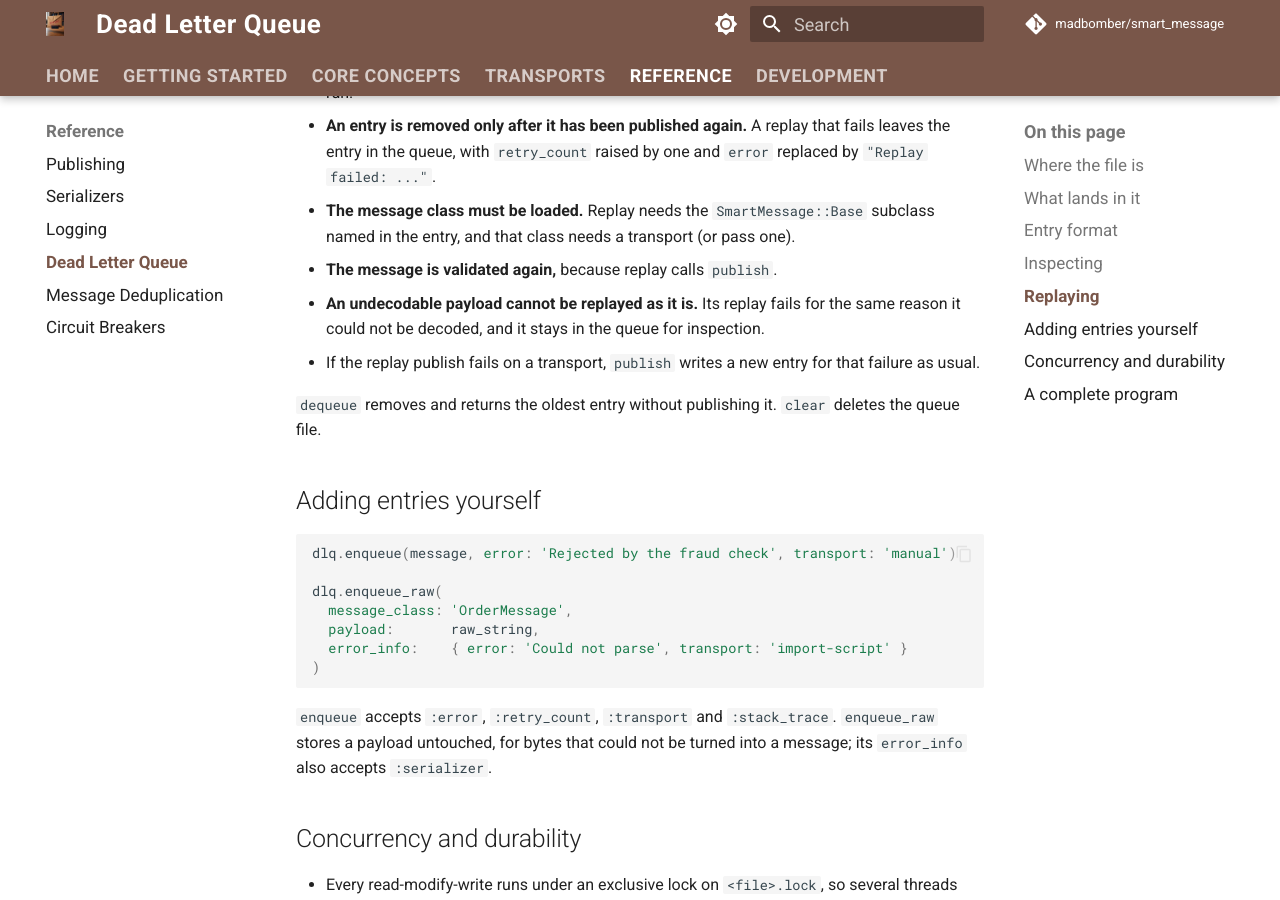
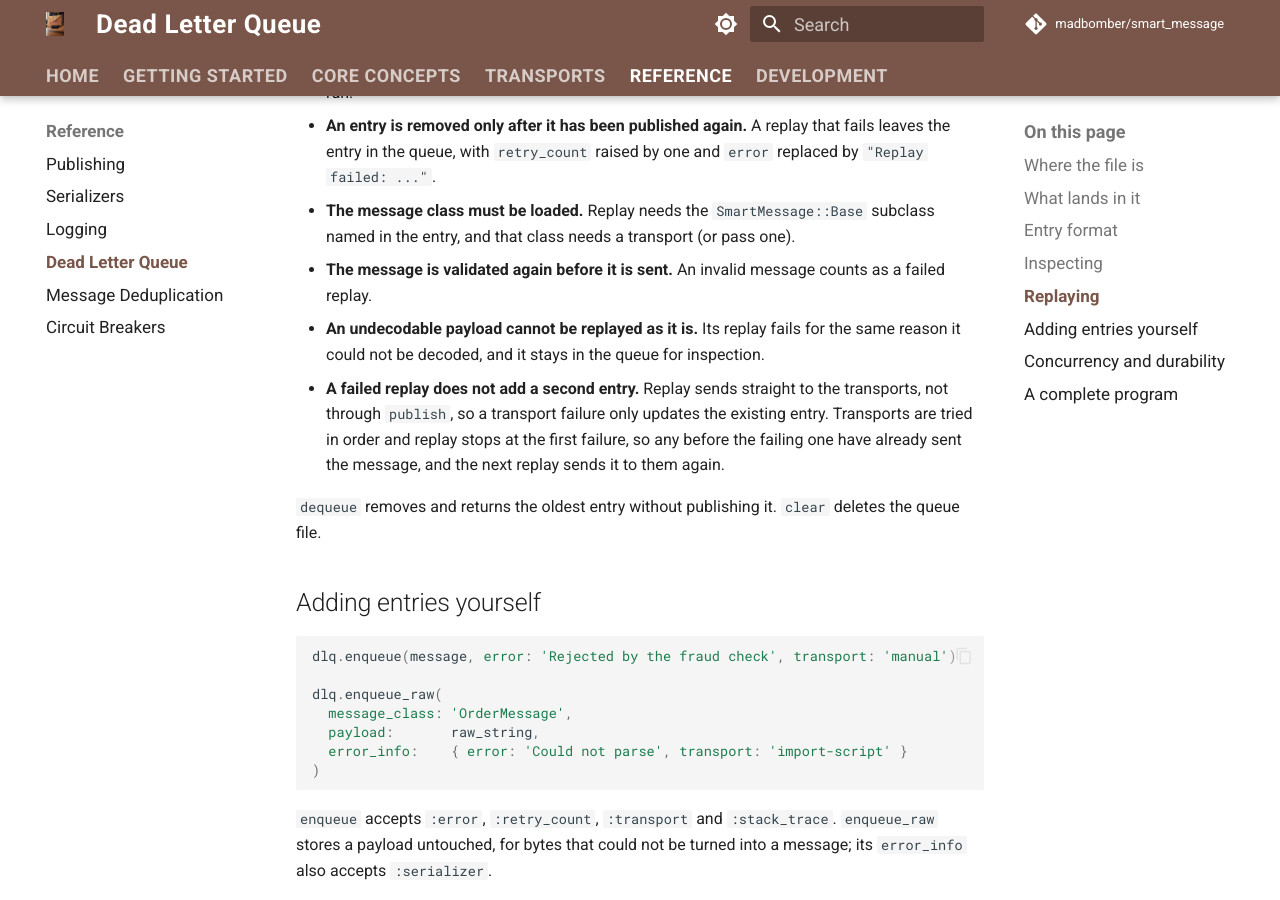
Before and after one commit to MadBomber/smart_message, an MkDocs documentation site: the page built from docs/reference/dead-letter-queue.md, in a window 1280 px wide and 900 px high, scrolled down 3559 px. Built offline with MkDocs 1.6.1 and Material for MkDocs 9.7.7, drawn with Linux system fonts in a browser that asks for light colours; comment, search, counter and statistics services are not loaded.

Commit message:
docs: match DLQ replay notes to the code (#22)
* docs: match DLQ replay validation and failure notes to the code

* docs: tighten DLQ replay bullets

* docs: say what a failed DLQ replay covers

* docs: note DLQ replay resends on transports that succeeded

* docs: say DLQ replay stops at the first failing transport

---------

Co-authored-by: Dewayne VanHoozer <dewayne@vanhoozer.me>

```diff
--- a/docs/reference/dead-letter-queue.md
+++ b/docs/reference/dead-letter-queue.md
@@ -116,9 +116,9 @@
 - **Replay publishes; it does not call a handler.** The message goes out on its class's transports (or the override) and reaches whoever is subscribed, like any published message. This is true for handler failures too: replaying an entry whose `transport` is `handler:OrderMessage.process` republishes the message, and every current subscriber of the class receives it, not only the handler that failed. Enable [deduplication](message-deduplication.md) if the other handlers must not process it again; the failed handler's reservation was released, so it will run.
 - **An entry is removed only after it has been published again.** A replay that fails leaves the entry in the queue, with `retry_count` raised by one and `error` replaced by `"Replay failed: ..."`.
 - **The message class must be loaded.** Replay needs the `SmartMessage::Base` subclass named in the entry, and that class needs a transport (or pass one).
-- **The message is validated again,** because replay calls `publish`.
+- **The message is validated again before it is sent.** An invalid message counts as a failed replay.
 - **An undecodable payload cannot be replayed as it is.** Its replay fails for the same reason it could not be decoded, and it stays in the queue for inspection.
-- If the replay publish fails on a transport, `publish` writes a new entry for that failure as usual.
+- **A failed replay does not add a second entry.** Replay sends straight to the transports, not through `publish`, so a transport failure only updates the existing entry. Transports are tried in order and replay stops at the first failure, so any before the failing one have already sent the message, and the next replay sends it to them again.
 
 `dequeue` removes and returns the oldest entry without publishing it. `clear` deletes the queue file.
 
```
